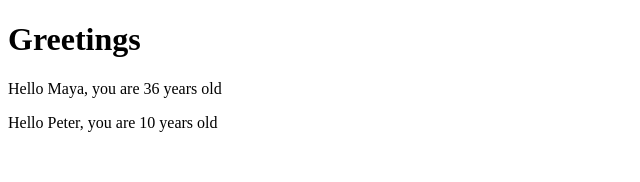
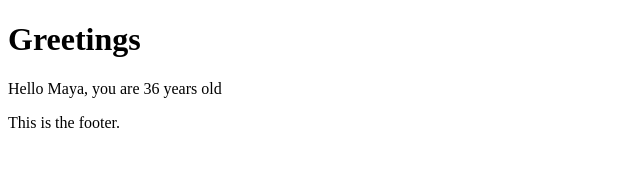
Before and after one commit to eyc94/full-stack-open, a React (Create React App) app in the folder 01. Introduction To React/part1/: page / in a window 1280 px wide. Shown: the top 182 px of the page, without its empty margins (0-640 px from the left). Built offline with nearby package versions, Linux system fonts and the light colour scheme.

Commit message:
Some notes

```diff
--- a/01. Introduction To React/part1/src/App.js
+++ b/01. Introduction To React/part1/src/App.js
@@ -2,6 +2,14 @@ const Hello = (props) => {
   return (
     <div>
       <p>Hello {props.name}, you are {props.age} years old</p>
+    </div>
+  );
+};
+
+const Footer = () => {
+  return (
+    <div>
+      This is the footer.
     </div>
   );
 };
@@ -11,11 +19,11 @@ const App = () => {
   const age = 10;
 
   return (
-    <div>
+    <>
       <h1>Greetings</h1>
       <Hello name='Maya' age={26 + 10} />
-      <Hello name={name} age={age} />
-    </div>
+      <Footer />
+    </>
   );
 };
 
```
